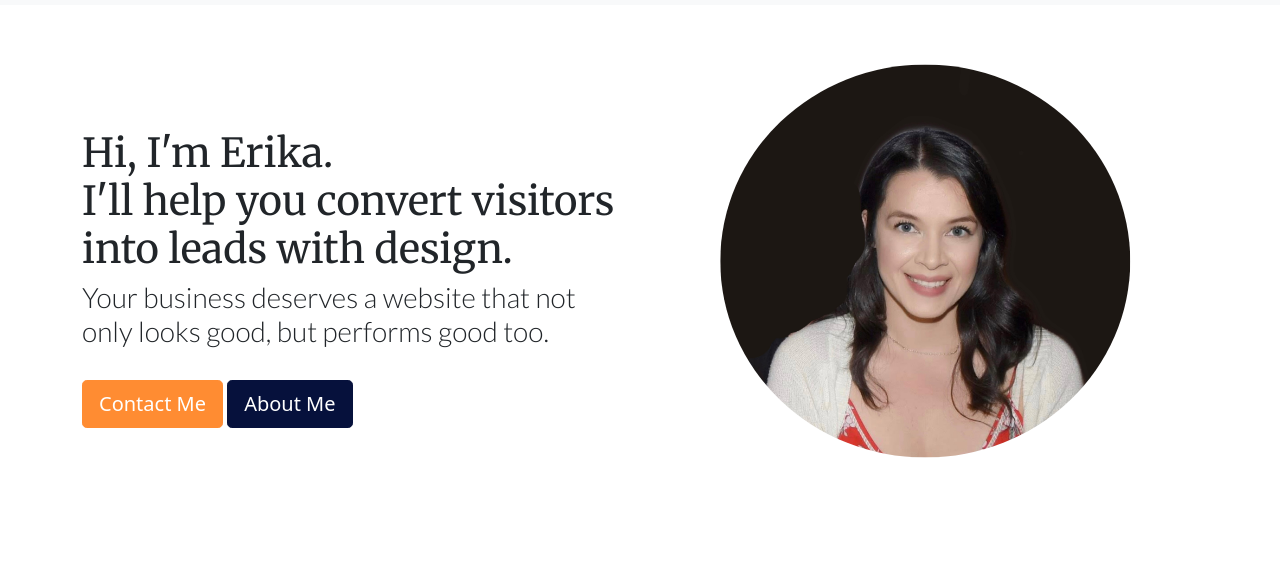
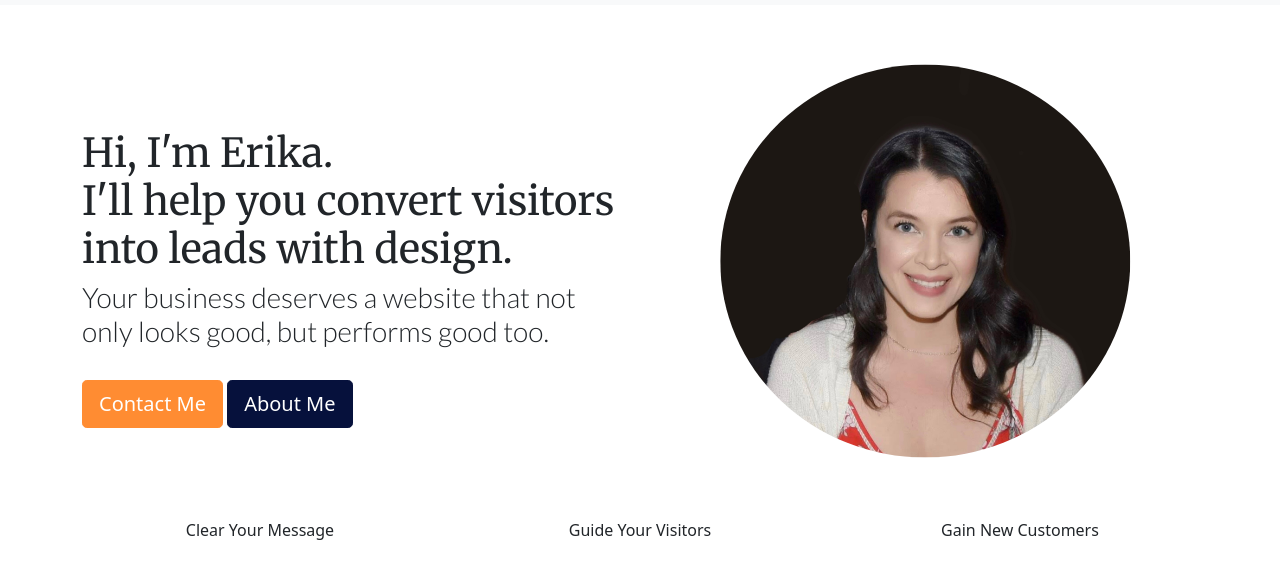
Before and after one commit to erikacanales/portfolio-erika-canales, a plain HTML site: page index.html in a window 1280 px wide. Shown: the part 52-630 px from the top of the page. Drawn offline with nearby package versions, Linux system fonts and the light colour scheme.

Commit message:
Added value prop container

```diff
--- a/index.html
+++ b/index.html
@@ -71,5 +71,19 @@
 
         </div>
     </div>
+    <br />
+    <div class="container text-center mt-5">
+        <div class="row align-items-center">
+            <div class="col-sm-4 value-container">
+                Clear Your Message
+            </div>
+            <div class="col-sm-4 value-container">
+                Guide Your Visitors
+            </div>
+            <div class="col-sm-4 value-container">
+                Gain New Customers
+            </div>
+        </div>
+    </div>
 </body>
 </html>
--- a/src/styles.css
+++ b/src/styles.css
@@ -103,6 +103,11 @@ h3 {
     text-decoration: none;
 }
 
+/* Value Container*/
+
+
+/*Responsive CSS */
+
 @media (max-width: 600px) {
     .hero-container {
         text-align: center;
@@ -114,3 +119,9 @@ h3 {
         margin: 0 auto;
     }
 }
+
+@media (max-width: 785px) {
+    .secondary-cta-btn {
+        margin-top: 4px;
+    }
+}
```
